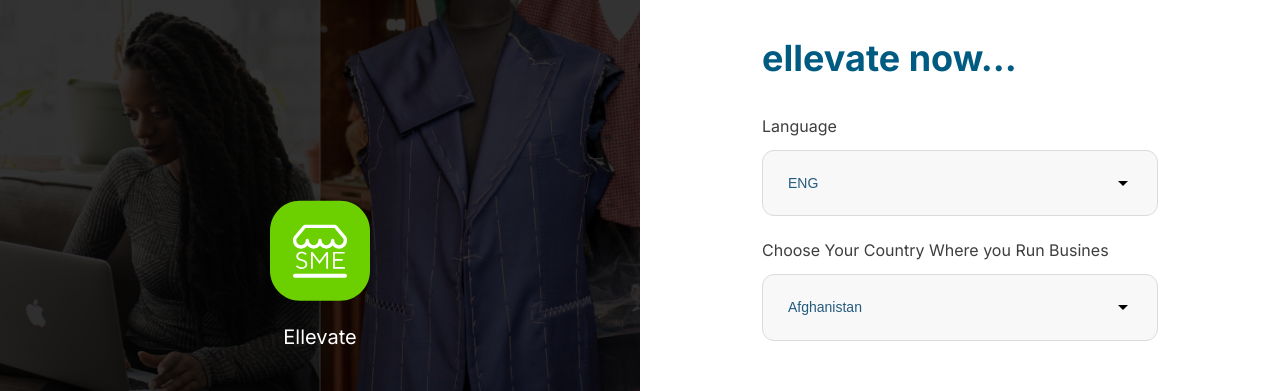
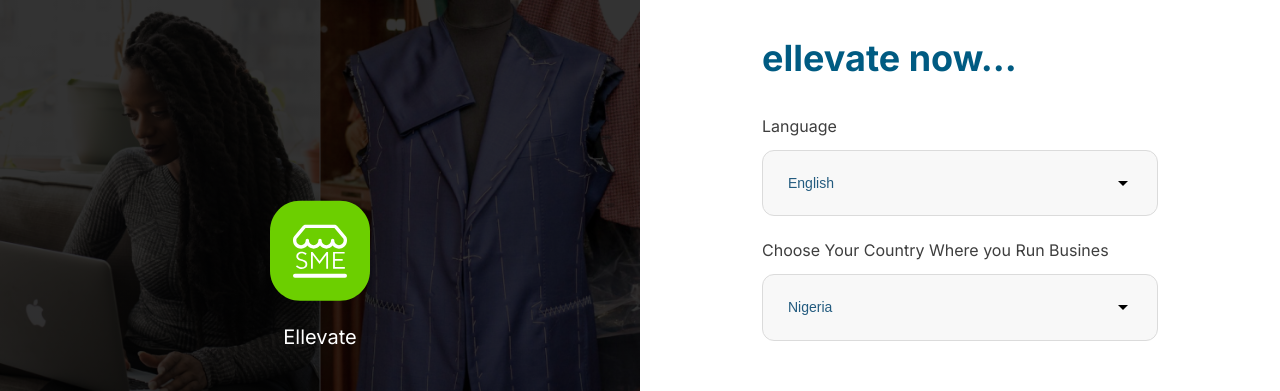
Before and after one commit to AgbajeOlayiwola/ElevateProd2, a Next.js app: page / in a window 1280 px wide. Shown: the top 391 px of the page. Built offline with nearby package versions, Linux system fonts and the light colour scheme; no server answers.

Commit message:
'update'

```diff
--- a/components/ReusableComponents/Countries/index.js
+++ b/components/ReusableComponents/Countries/index.js
@@ -19,7 +19,7 @@ const Countries = () => {
                 className={styles.select}
                 {...register('countries', { required: true })}
             >
-                <option value="Afghanistan">Afghanistan</option>
+                <option value="Afghanistan">Nigeria</option>
                 <option value="Åland Islands">Åland Islands</option>
                 <option value="Albania">Albania</option>
                 <option value="Algeria">Algeria</option>
--- a/components/ReusableComponents/Languages/index.js
+++ b/components/ReusableComponents/Languages/index.js
@@ -26,10 +26,10 @@ const Langauges = () => {
                 className={styles.selectI}
                 name="languages"
             >
-                <option value="English">ENG</option>
-                <option value="French">FRE</option>
-                <option value="Portuguese">POR</option>
-                <option value="Spanish">SPA</option>
+                <option value="English">English</option>
+                <option value="French">French</option>
+                <option value="Portuguese">Portuguese</option>
+                <option value="Spanish">Spanish</option>
             </select>
             {/* <div>error</div> */}
         </div>
```
